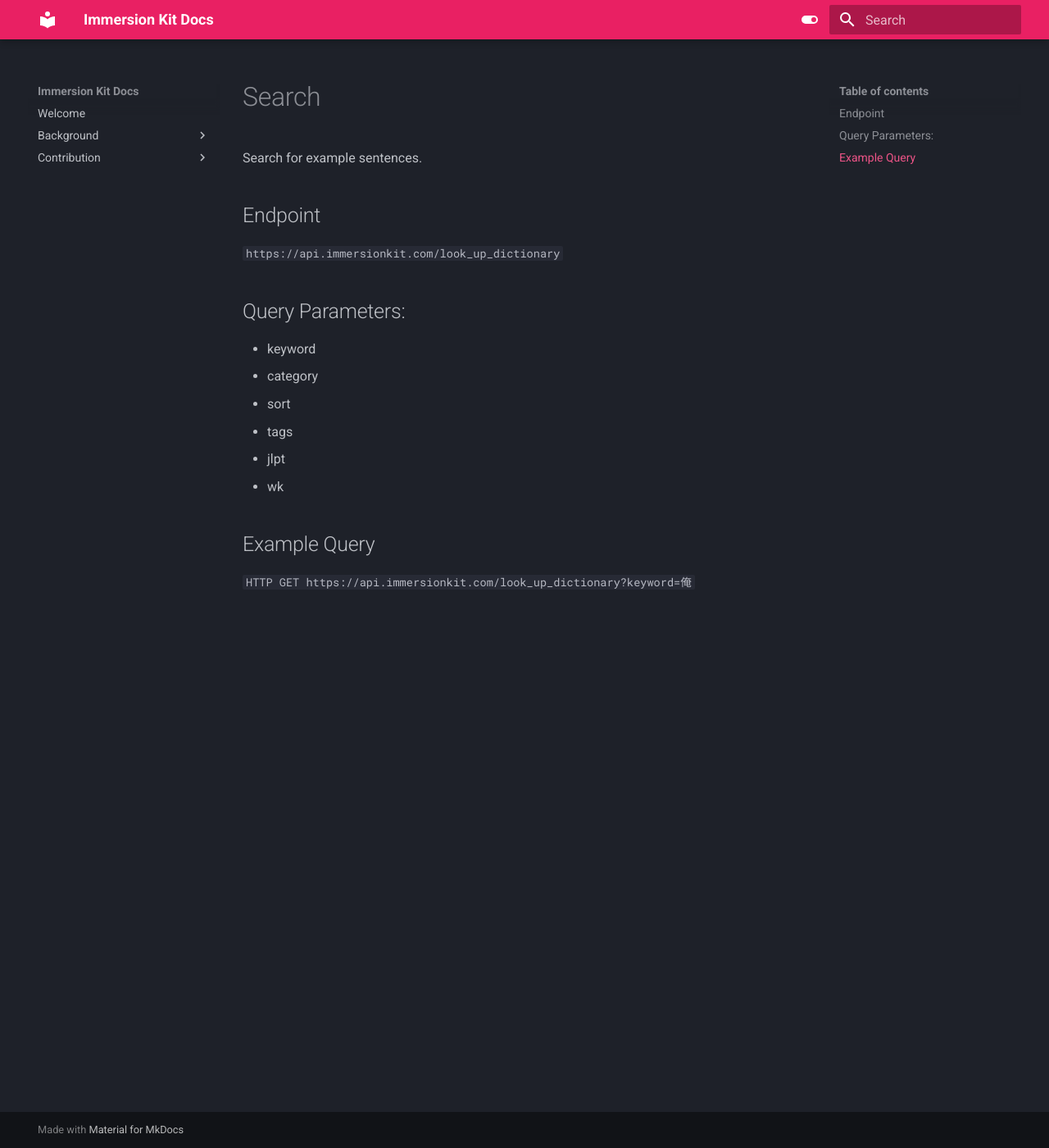
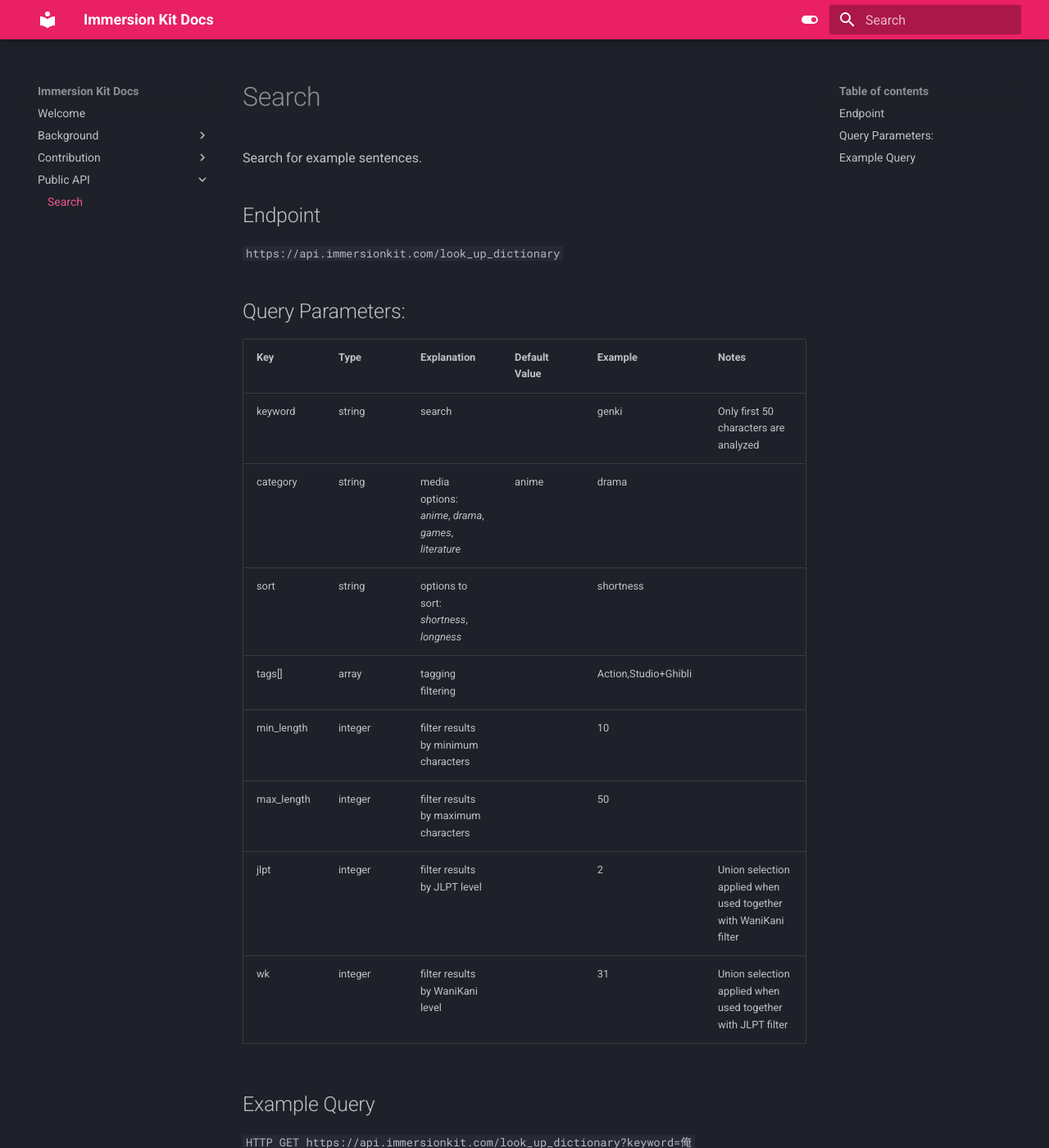
Before and after one commit to mathewthe2/immersion-kit-docs, an MkDocs documentation site: the page built from docs/Public API/search.md, in a window 1280 px wide and 1400 px high. Shown: the whole window at 82% size. Built offline with MkDocs 1.6.1 and Material for MkDocs 9.7.7, drawn with Linux system fonts in a browser that asks for light colours.

Commit message:
add public api query string params

```diff
--- a/docs/Public API/search.md
+++ b/docs/Public API/search.md
@@ -8,12 +8,16 @@ Search for example sentences.
 
 ## Query Parameters:
 
-- keyword
-- category
-- sort
-- tags
-- jlpt
-- wk
+Key | Type | Explanation | Default Value | Example | Notes |
+--- | --- | --- | --- | --- | --- |
+keyword | string | search  |  | genki | Only first 50 characters are analyzed |
+category | string | media options: *anime*, *drama*, *games*, *literature* | anime | drama | |
+sort | string | options to sort: *shortness*, *longness* |  | shortness | |
+tags[] | array | tagging filtering |  | Action,Studio+Ghibli | |
+min_length | integer | filter results by minimum characters |  | 10 | |
+max_length | integer | filter results by maximum characters |  | 50 | |
+jlpt | integer | filter results by JLPT level |  | 2 | Union selection applied when used together with WaniKani filter |
+wk | integer | filter results by WaniKani level |  | 31 | Union selection applied when used together with JLPT filter |
 
 ## Example Query
 `HTTP GET https://api.immersionkit.com/look_up_dictionary?keyword=俺`
--- a/mkdocs.yml
+++ b/mkdocs.yml
@@ -24,7 +24,8 @@ nav:
       - 'Setup': 'Contribution/setup.md'
       - 'Netflix': 'Contribution/netflix.md'
       - 'YouTube': 'Contribution/youtube-videos.md'
-
+    - Public API:
+      - 'Search': 'Public API/search.md'
 
 markdown_extensions:
   - admonition
```
